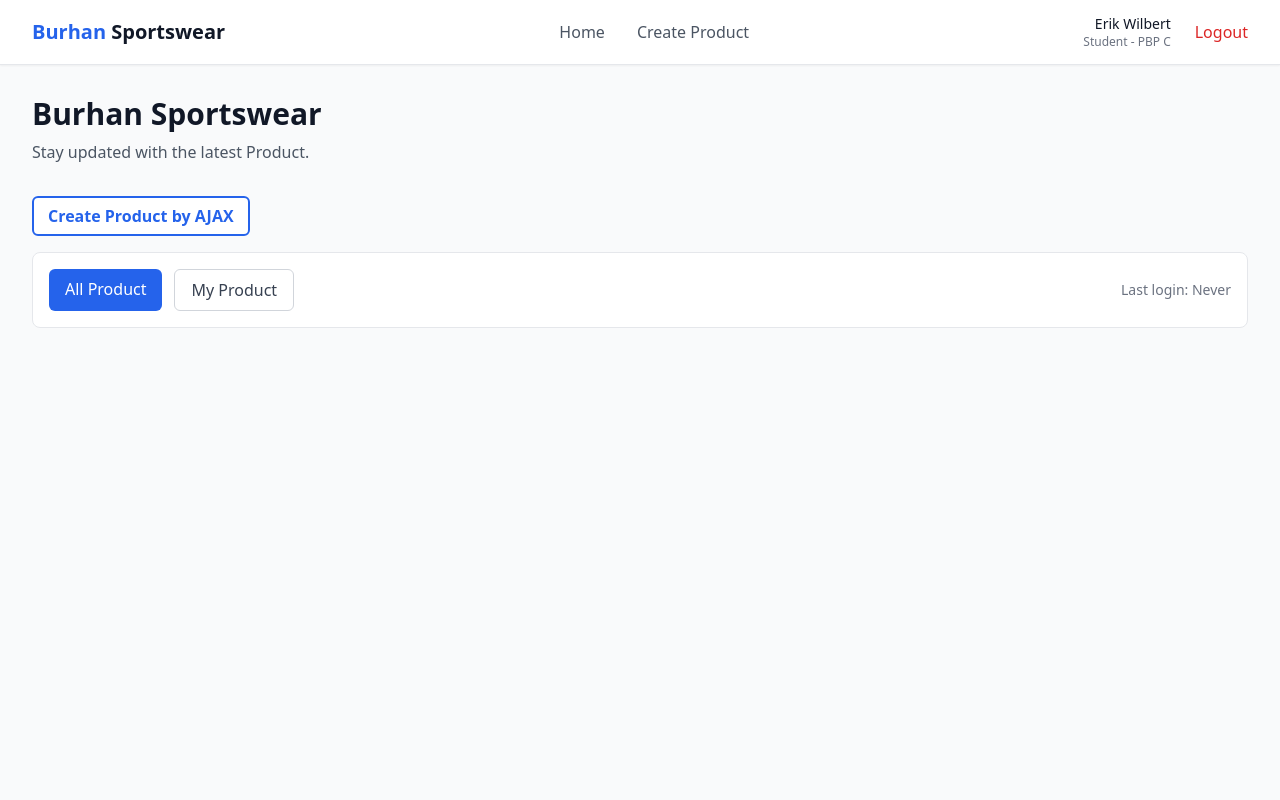
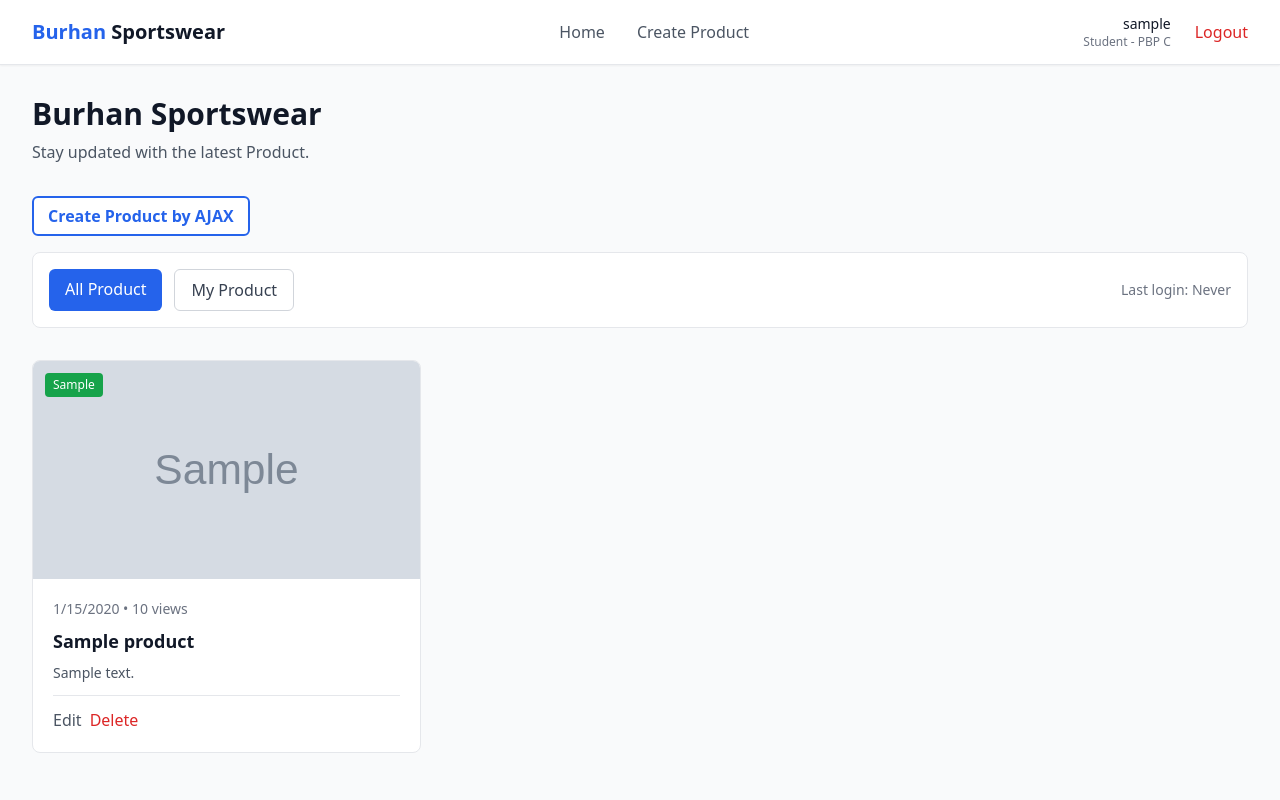
Before and after one commit to erikwilbert/BurhanSportswear, a Django app: page / in a window 1280 px wide. Run offline with Django 5.2, Linux system fonts and the light colour scheme; a user stored in the database is signed in; tables that the repository leaves empty hold one stand-in row (values such as "Sample post"); grey boxes marked "Sample" are stand-in pictures; some libraries are stand-ins or nearby versions.

Commit message:
fix error for ajax and design

```diff
--- a/main/templates/main.html
+++ b/main/templates/main.html
@@ -63,203 +63,110 @@
 </div>
 
 <script>
-// Configuration
 const product_API_ENDPOINT = "{% url 'main:show_json' %}";
 const CURRENT_USER_ID = "{{ user.id|default_if_none:'' }}";
 
-// DOM Elements
 const loadingSpinner = document.getElementById('loading');
 const errorMessage = document.getElementById('error');
 const emptyStateDisplay = document.getElementById('empty');
 const productGridContainer = document.getElementById('grid');
-const showAllproductButton = document.getElementById('filter-all');
-const showMyproductButton = document.getElementById('filter-my');
+const showAllButton = document.getElementById('filter-all');
+const showMyButton = document.getElementById('filter-my');
 
-// State Variables
 let activeFilter = 'all';
-let allproductData = [];
+let allProducts = [];
 
-// Update filter button appearance
-function updateFilterButtonsAppearance() {
-  if (!showAllproductButton || !showMyproductButton) return;
-
+function updateButtons() {
   if (activeFilter === 'all') {
-    showAllproductButton.className = 'bg-blue-600 text-white px-4 py-2 rounded-md font-medium transition-colors hover:bg-blue-700';
-    showMyproductButton.className = 'bg-white text-gray-700 border border-gray-300 px-4 py-2 rounded-md font-medium transition-colors hover:bg-blue-600 hover:text-white';
+    showAllButton.className = 'bg-blue-600 text-white px-4 py-2 rounded-md font-medium transition-colors hover:bg-blue-700';
+    showMyButton.className = 'bg-white text-gray-700 border border-gray-300 px-4 py-2 rounded-md font-medium transition-colors hover:bg-blue-600 hover:text-white';
   } else {
-    showMyproductButton.className = 'bg-blue-600 text-white px-4 py-2 rounded-md font-medium transition-colors hover:bg-blue-700';
-    showAllproductButton.className = 'bg-white text-gray-700 border border-gray-300 px-4 py-2 rounded-md font-medium transition-colors hover:bg-blue-600 hover:text-white';
+    showMyButton.className = 'bg-blue-600 text-white px-4 py-2 rounded-md font-medium transition-colors hover:bg-blue-700';
+    showAllButton.className = 'bg-white text-gray-700 border border-gray-300 px-4 py-2 rounded-md font-medium transition-colors hover:bg-blue-600 hover:text-white';
   }
 }
 
-// Show/hide page sections
-function displayPageSection({ showLoading = false, showError = false, showEmpty = false, showGrid = false }) {
-  loadingSpinner.classList.toggle('hidden', !showLoading);
-  errorMessage.classList.toggle('hidden', !showError);
-  emptyStateDisplay.classList.toggle('hidden', !showEmpty);
-  productGridContainer.classList.toggle('hidden', !showGrid);
+function toggleSections({loading=false, error=false, empty=false, grid=false}) {
+  loadingSpinner.classList.toggle('hidden', !loading);
+  errorMessage.classList.toggle('hidden', !error);
+  emptyStateDisplay.classList.toggle('hidden', !empty);
+  productGridContainer.classList.toggle('hidden', !grid);
+  if (grid) productGridContainer.className = 'grid grid-cols-1 md:grid-cols-2 lg:grid-cols-3 gap-6';
+}
 
-  // Add grid classes when showing grid
-  if (showGrid) {
-    productGridContainer.className = 'grid grid-cols-1 md:grid-cols-2 lg:grid-cols-3 gap-6';
+function buildCard(p) {
+  const productCard = document.createElement('article');
+  productCard.className = 'bg-white rounded-lg border border-gray-200 hover:shadow-lg transition-shadow overflow-hidden flex flex-col';
+
+  const detailLink = `/product/${p.id}/`;
+  const editLink = `/product/${p.id}/edit`;
+  const deleteLink = `/product/${p.id}/delete`;
+
+  const cardHTML = `
+  <a href="${detailLink}">
+  <div class="aspect-[16/9] relative overflow-hidden">
+      ${p.thumbnail ? `<img src="${p.thumbnail}" class="w-full h-full object-cover">`
+                     : `<div class="w-full h-full bg-gray-100 flex items-center justify-center">No Image</div>`}
+      <div class="absolute top-3 left-3 px-2 py-1 text-xs rounded bg-green-600 text-white">${p.category || 'none'}</div>
+    </div>
+    <div class="p-5 flex flex-col flex-1">
+      <div class="text-sm text-gray-500 mb-2">${new Date(p.created_at).toLocaleDateString()} • ${p.views} views</div>
+      <h3 class="text-lg font-semibold text-gray-900 mb-2">
+        <a href="${detailLink}" class="hover:text-green-600">${p.name}</a>
+      </h3>
+      <p class="text-gray-600 text-sm mb-3 line-clamp-3">${p.description}</p>
+      <div class="mt-auto flex justify-between items-center border-t pt-3">
+        ${Number(CURRENT_USER_ID) === Number(p.user_id)
+          ? `<div class="flex space-x-2">
+              <a href="${editLink}" class="text-gray-600 tzext-sm hover:text-gray-800">Edit</a>
+              <a href="${deleteLink}" class="text-red-600 tzext-sm hover:text-red-800" onclick="return confirm('Delete this product?')">Delete</a>
+             </div>`
+          : ''}
+      </div>
+    </div>
+    </a>
+  `;
+  productCard.innerHTML = cardHTML;
+  return productCard;
+}
+
+function renderProducts(list) {
+  productGridContainer.innerHTML = '';
+  list.forEach(p => productGridContainer.appendChild(buildCard(p)));
+}
+
+function applyFilter() {
+  updateButtons();
+  const filtered = activeFilter === 'my'
+    ? allProducts.filter(p => Number(p.user_id) === Number(CURRENT_USER_ID))
+    : allProducts;
+
+  if (filtered.length === 0) toggleSections({empty: true});
+  else {
+    renderProducts(filtered);
+    toggleSections({grid: true});
   }
 }
 
-// Get readable category name
-function getReadableCategoryName(categoryCode) {
-  const categoryMapping = {
-    transfer: 'Transfer',
-    update: 'Update',
-    exclusive: 'Exclusive',
-    match: 'Match',
-    rumor: 'Rumor',
-    analysis: 'Analysis',
-  };
-  return categoryMapping[categoryCode] || categoryCode;
-}
-
-// Create product card element
-function buildProductCardElement(item) {
-    const products = document.createElement('products');
-    products.className = 'bg-white rounded-lg border border-gray-200 hover:shadow-lg transition-shadow duration-300 overflow-hidden flex flex-col h-full';
-
-    const linkDetail = `{% url 'main:show_product' '00000000-0000-0000-0000-000000000000' %}`.replace('00000000-0000-0000-0000-000000000000', item.id);
-    const linkEdit = `{% url 'main:edit_product' '00000000-0000-0000-0000-000000000000' %}`.replace('00000000-0000-0000-0000-000000000000', item.id);
-    const linkDelete = `{% url 'main:delete_product' '00000000-0000-0000-0000-000000000000' %}`.replace('00000000-0000-0000-0000-000000000000', item.id);
-
-    const name = DOMPurify.sanitize(item.name);
-    const description= DOMPurify.sanitize(item.description);
-    const category = DOMPurify.sanitize(item.category);
-    const thumbnail = DOMPurify.sanitize(item.thumbnail);
-    const createdAt = DOMPurify.sanitize(new Date(item.created_at).toLocaleDateString('en-US', {
-        year: 'numeric',
-        month: 'short',
-        day: 'numeric'
-    }));
-    const productViews = DOMPurify.sanitize(item.views);
-    const isFeatured = item.is_featured;
-    const isHot = productViews > 20;
-
-    const thumbnailHtml = DOMPurify.sanitize(
-        item.thumbnail ? `<img src='${thumbnail}' alt='${name}' class='w-full h-full object-cover'>` : `<div class='w-full h-full bg-gradient-to-br from-gray-100 to-gray-200 flex items-center justify-center'></div>`
-    );
-    const categoryLabel = DOMPurify.sanitize(getReadableCategoryName(category));
-    const featuredLabel = isFeatured ? DOMPurify.sanitize(`<span class='inline-flex items-center px-2 py-1 rounded text-xs font-medium bg-yellow-100 text-yellow-800'>Featured</span>`) : '';
-    const hotLabel = isHot ? DOMPurify.sanitize(`<span class='inline-flex items-center px-2 py-1 rounded text-xs font-medium bg-red-100 text-red-800'>Hot</span>`) : '';
-
-    const editDeleteHtml = CURRENT_USER_ID && Number(CURRENT_USER_ID) === Number(item.user_id)
-        ? `<div class='flex space-x-2'>
-            <a href='${linkEdit}' class='text-gray-600 hover:text-gray-700 text-sm transition-colors'>Edit</a>
-            <a href='${linkDelete}' class='text-red-600 hover:text-red-700 text-sm transition-colors' onclick='return confirm("Are you sure you want to delete this products?")'>Delete</a>
-          </div>`
-        : '';
-
-    const cardHtml = `
-        <div class="aspect-[16/9] relative overflow-hidden">
-          ${thumbnailHtml}
-          <div class="absolute top-3 left-3">
-            <span class="inline-flex items-center px-2.5 py-0.5 rounded-md text-xs font-medium bg-green-600 text-white">${categoryLabel}</span>
-          </div>
-          <div class="absolute top-3 right-3 flex space-x-2">
-            ${featuredLabel}
-            ${hotLabel}
-          </div>
-        </div>
-        <div class="p-5 flex flex-col flex-1">
-          <div class="flex items-center text-sm text-gray-500 mb-3">
-            <time>${createdAt}</time>
-            <span class="mx-2">•</span>
-            <span>${productViews} views</span>
-          </div>
-          <h3 class="text-lg font-semibold text-gray-900 mb-3 line-clamp-2 leading-tight">
-            <a href="${linkDetail}" class="hover:text-green-600 transition-colors">${name}</a>
-          </h3>
-          <p class="text-gray-600 text-sm leading-relaxed line-clamp-3 mb-4">${description}</p>
-          <div class="pt-4 border-t border-gray-100 flex items-center justify-between">
-            <a href="${linkDetail}" class="text-green-600 hover:text-green-700 font-medium text-sm transition-colors">Read more</a>
-            ${editDeleteHtml}
-          </div>
-        </div>
-    `;
-
-    products.innerHTML = cardHtml;
-    return products;
-}
-
-// Render all product cards
-function renderAllproductCards(productItems) {
-  productGridContainer.innerHTML = '';
-  productItems.forEach(productItem => {
-    const cardElement = buildproductCardElement(productItem);
-    productGridContainer.appendChild(cardElement);
-  });
-}
-
-// Filter and display product
-function filterAndDisplayproduct() {
-  updateFilterButtonsAppearance();
-
-  const filteredproduct = activeFilter === 'all'
-    ? allproductData
-    : allproductData.filter(product => Number(product.user_id) === Number(CURRENT_USER_ID));
-
-  if (filteredproduct.length === 0) {
-    displayPageSection({ showEmpty: true });
-  } else {
-    renderAllproductCards(filteredproduct);
-    displayPageSection({ showGrid: true });
+async function fetchProducts() {
+  toggleSections({loading: true});
+  try {
+    const res = await fetch(product_API_ENDPOINT);
+    if (!res.ok) throw new Error('Failed to fetch data');
+    allProducts = await res.json();
+    applyFilter();
+  } catch (err) {
+    console.error(err);
+    errorMessage.innerText = 'Error loading products.';
+    toggleSections({error: true});
   }
 }
 
-// Fetch product data from server
-async function fetchProductFromServer() {
-  try {
-    displayPageSection({ showLoading: true });
-
-    const response = await fetch(product_API_ENDPOINT, {
-      headers: { 'Accept': 'application/json' },
-    });
-
-    if (!response.ok) {
-      throw new Error('Failed to fetch product data from server');
-    }
-
-    const productData = await response.json();
-    allproductData = productData || [];
-
-    filterAndDisplayproduct();
-  } catch (error) {
-    console.error('Error loading product:', error);
-    displayPageSection({ showError: true });
-  }
-}
-
-// Event handlers
-function handleShowAllproductClick() {
-  activeFilter = 'all';
-  filterAndDisplayproduct();
-}
-
-function handleShowMyproductClick() {
-  activeFilter = 'my';
-  filterAndDisplayproduct();
-}
-
-// Initialize page
-function initializeproductPage() {
-  showAllproductButton.addEventListener('click', handleShowAllproductClick);
-  showMyproductButton.addEventListener('click', handleShowMyproductClick);
-
-  fetchProductFromServer();
-}
-
-document.addEventListener('productAdded', function() {
-    // Refresh data without page reload
-    fetchProductFromServer();
-});
-
-// Start application
-initializeproductPage();
+showAllButton.onclick = () => { activeFilter = 'all'; applyFilter(); };
+showMyButton.onclick = () => { activeFilter = 'my'; applyFilter(); };
+document.addEventListener('DOMContentLoaded', fetchProducts);
 </script>
 
+
+
 {% endblock content %}
--- a/main/templates/product_detail.html
+++ b/main/templates/product_detail.html
@@ -70,7 +70,6 @@
                                 <p>Seller: Anonymous</p>
                             {% endif %}
                         </div>
-                        <p class="text-sm text-gray-500">Seller</p>
                     </div>
                 </div>
             </div>
--- a/main/urls.py
+++ b/main/urls.py
@@ -14,7 +14,7 @@
     path('register/', register, name='register'),
     path('login/', login_user, name='login'),
     path('logout/', logout_user, name='logout'),
-    path('product/<uuid:id>/edit', edit_product, name='edit_product'),
-    path('product/<uuid:id>/delete', delete_product, name='delete_product'),
+    path('product/<int:id>/edit', edit_product, name='edit_product'),
+    path('product/<int:id>/delete', delete_product, name='delete_product'),
     path('create-product-ajax', add_product_entry_ajax, name='add_product_entry_ajax')
 ]
--- a/main/views.py
+++ b/main/views.py
@@ -7,15 +7,17 @@
 from django.contrib.auth.forms import UserCreationForm, AuthenticationForm
 from django.contrib.auth import authenticate, login, logout
 from django.contrib.auth.decorators import login_required
-import datetime
 from django.urls import reverse
 from django.views.decorators.csrf import csrf_exempt
 from django.views.decorators.http import require_POST
 from django.utils.html import strip_tags
+import datetime
+import json
+
 
 @login_required(login_url='/login')
 def show_main(request):
-    filter_type = request.GET.get("filter", "all")
+    filter_type = request.GET.get("filter", "my")
 
     if filter_type == "all":
         product_list = Product.objects.all()
@@ -23,62 +25,66 @@
         product_list = Product.objects.filter(user=request.user)
 
     context = {
-        'nama_aplikasi' : 'Burhan Sportswear',
-        'name': 'Erik Wilbert',
+        'nama_aplikasi': 'Burhan Sportswear',
+        'name': request.user.username,
         'class': 'PBP C',
         'product_list': product_list,
-        'last_login': request.COOKIES.get('last_login', 'Never')
+        'filter_type': filter_type,
+        'last_login': request.COOKIES.get('last_login', 'Never'),
     }
+    return render(request, "main.html", context)
 
-    return render(request, "main.html", context)
 
 @login_required(login_url='/login')
 def create_product(request):
     form = ProductForms(request.POST or None)
-
-    if form.is_valid() and request.method == 'POST':
-        product_entry = form.save(commit = False)
+    if request.method == 'POST' and form.is_valid():
+        product_entry = form.save(commit=False)
         product_entry.user = request.user
         product_entry.save()
+        messages.success(request, 'Product created successfully!')
         return redirect('main:show_main')
 
-    context = {'form': form}
-    return render(request, "create_product.html", context)
+    return render(request, "create_product.html", {'form': form})
+
 
 @login_required(login_url='/login')
 def show_product(request, id):
     product = get_object_or_404(Product, pk=id)
     product.increment_views()
+    return render(request, "product_detail.html", {'product': product})
 
-    context = {
-        'product': product
-    }
 
-    return render(request, "product_detail.html", context)
-
+@login_required(login_url='/login')
 def show_xml(request):
-    product_list = Product.objects.all()
+    product_list = Product.objects.all().order_by('-created_at')
     xml_data = serializers.serialize("xml", product_list)
     return HttpResponse(xml_data, content_type="application/xml")
 
+
+@login_required(login_url='/login')
 def show_json(request):
-    product_list = Product.objects.all()
+    products = Product.objects.all().order_by('-created_at')
     data = [
         {
-            'id': str(product.id),
+            'id': product.id,
+            "user_id": product.user.id,
             'name': product.name,
+            'price': product.price,
             'description': product.description,
             'category': product.category,
             'thumbnail': product.thumbnail,
             'views': product.views,
             'is_featured': product.is_featured,
-            'user_id': product.user_id,
+            'user': product.user.username,
+            'created_at': product.created_at.isoformat(),
         }
-        for product in product_list
+        for product in products
     ]
-
     return JsonResponse(data, safe=False)
 
+
+@login_required(login_url='/login')
 def show_xml_by_id(request, product_id):
     try:
         product_item = Product.objects.filter(pk=product_id)
@@ -87,51 +93,49 @@
     except Product.DoesNotExist:
         return HttpResponse(status=404)
 
+
+@login_required(login_url='/login')
 def show_json_by_id(request, product_id):
     try:
         product = Product.objects.select_related('user').get(pk=product_id)
         data = {
-            'id': str(product.id),
+            'id': product.id,
             'name': product.name,
+            'price': product.price,
             'description': product.description,
             'category': product.category,
             'thumbnail': product.thumbnail,
             'views': product.views,
             'is_featured': product.is_featured,
-            'user_id': product.user_id,
-            'user_username': product.user.username if product.user_id else None,
+            'user': product.user.username,
+            'created_at': product.created_at.isoformat(),
         }
         return JsonResponse(data)
     except Product.DoesNotExist:
         return JsonResponse({'detail': 'Not found'}, status=404)
 
+
 def register(request):
-    form = UserCreationForm()
+    form = UserCreationForm(request.POST or None)
+    if request.method == "POST" and form.is_valid():
+        form.save()
+        messages.success(request, 'Your account has been successfully created!')
+        return redirect('main:login')
+    return render(request, 'register.html', {'form': form})
 
-    if request.method == "POST":
-        form = UserCreationForm(request.POST)
-        if form.is_valid():
-            form.save()
-            messages.success(request, 'Your account has been successfully created!')
-            return redirect('main:login')
-    context = {'form':form}
-    return render(request, 'register.html', context)
 
 def login_user(request):
-   if request.method == 'POST':
-      form = AuthenticationForm(data=request.POST)
+    form = AuthenticationForm(request, data=request.POST or None)
 
-      if form.is_valid():
-            user = form.get_user()
-            login(request, user)
-            response = HttpResponseRedirect(reverse("main:show_main"))
-            response.set_cookie('last_login', str(datetime.datetime.now()))
-            return response
+    if request.method == 'POST' and form.is_valid():
+        user = form.get_user()
+        login(request, user)
+        response = HttpResponseRedirect(reverse("main:show_main"))
+        response.set_cookie('last_login', str(datetime.datetime.now()))
+        return response
 
-   else:
-      form = AuthenticationForm(request)
-   context = {'form': form}
-   return render(request, 'login.html', context)
+    return render(request, 'login.html', {'form': form})
+
 
 def logout_user(request):
     logout(request)
@@ -139,42 +143,57 @@
     response.delete_cookie('last_login')
     return response
 
+
+@login_required(login_url='/login')
 def edit_product(request, id):
-    product = get_object_or_404(Product, pk=id)
+    product = get_object_or_404(Product, pk=id, user=request.user)
     form = ProductForms(request.POST or None, instance=product)
-    if form.is_valid() and request.method == 'POST':
+
+    if request.method == 'POST' and form.is_valid():
         form.save()
+        messages.success(request, 'Product updated successfully!')
         return redirect('main:show_main')
 
-    context = {
-        'form': form
-    }
+    return render(request, "edit_product.html", {'form': form})
 
-    return render(request, "edit_product.html", context)
 
+@login_required(login_url='/login')
 def delete_product(request, id):
-    product = get_object_or_404(Product, pk=id)
+    product = get_object_or_404(Product, pk=id, user=request.user)
     product.delete()
-    return HttpResponseRedirect(reverse('main:show_main'))
+    messages.success(request, 'Product deleted successfully!')
+    return redirect('main:show_main')
+
 
 @csrf_exempt
+@login_required(login_url='/login')
 @require_POST
 def add_product_entry_ajax(request):
-    name = strip_tags(request.POST.get("name")) # strip HTML tags!
-    description = strip_tags(request.POST.get("description")) # strip HTML tags!
-    category = request.POST.get("category")
-    thumbnail = request.POST.get("thumbnail")
-    is_featured = request.POST.get("is_featured") == 'on'
-    user = request.user
+    name = strip_tags(request.POST.get("name"))
+    description = strip_tags(request.POST.get("description"))
+    category = request.POST.get("category", "none")
+    thumbnail = request.POST.get("thumbnail", "")
+    is_featured = str(request.POST.get("is_featured", "")).lower() in ["true", "on"]
+    price = int(request.POST.get("price", 0))
 
-    new_product = Product(
+    product = Product.objects.create(
+        user=request.user,
         name=name,
         description=description,
         category=category,
         thumbnail=thumbnail,
         is_featured=is_featured,
-        user=user
+        price=price,
     )
-    new_product.save()
 
-    return HttpResponse(b"CREATED", status=201)
+    return JsonResponse({
+        'id': product.id,
+        'name': product.name,
+        'price': product.price,
+        'description': product.description,
+        'category': product.category,
+        'thumbnail': product.thumbnail,
+        'is_featured': product.is_featured,
+        'views': product.views,
+        'created_at': product.created_at.isoformat(),
+    }, status=201)
--- a/templates/modal.html
+++ b/templates/modal.html
@@ -19,12 +19,16 @@
     <div class="px-6 py-4 space-y-6 form-style">
       <form id="productForm">
         <div class="mb-4">
-          <label for="title" class="block text-sm font-medium text-gray-700">Title</label>
-          <input type="text" id="title" name="title" class="mt-1 block w-full border border-gray-300 rounded-md px-3 py-2" placeholder="Enter product title" required>
+          <label for="name" class="block text-sm font-medium text-gray-700">Name</label>
+          <input type="text" id="name" name="name" class="mt-1 block w-full border border-gray-300 rounded-md px-3 py-2" placeholder="Enter product name" required>
         </div>
         <div class="mb-4">
           <label for="description" class="block text-sm font-medium text-gray-700">Description</label>
-          <textarea id="description name="description rows="3" class="mt-1 block w-full border border-gray-300 rounded-md px-3 py-2" placeholder="Enter product description" required></textarea>
+          <textarea id="description" name="description" rows="3" class="mt-1 block w-full border border-gray-300 rounded-md px-3 py-2" placeholder="Enter product description" required></textarea>
+        </div>
+        <div class="mb-4">
+          <label for="price" class="block text-sm font-medium text-gray-700">Price</label>
+          <input type="number" id="price" name="price" class="mt-1 block w-full border border-gray-300 rounded-md px-3 py-2" placeholder="Enter product price" required>
         </div>
         <div class="mb-4">
           <label for="category" class="block text-sm font-medium text-gray-700">Category</label>
```
Also changed, not shown: main/forms.py (+23 -0 lines), main/models.py (+6 -4 lines), main/templates/card_product.html (+2 -5 lines), main/templates/create_product.html (+9 -17 lines), main/templates/login.html (+0 -21 lines), main/migrations/0005_alter_product_description_alter_product_name_and_more.py (added), main/migrations/0006_product_created_at.py (added), static/css/global.css (line endings or trailing spaces).
